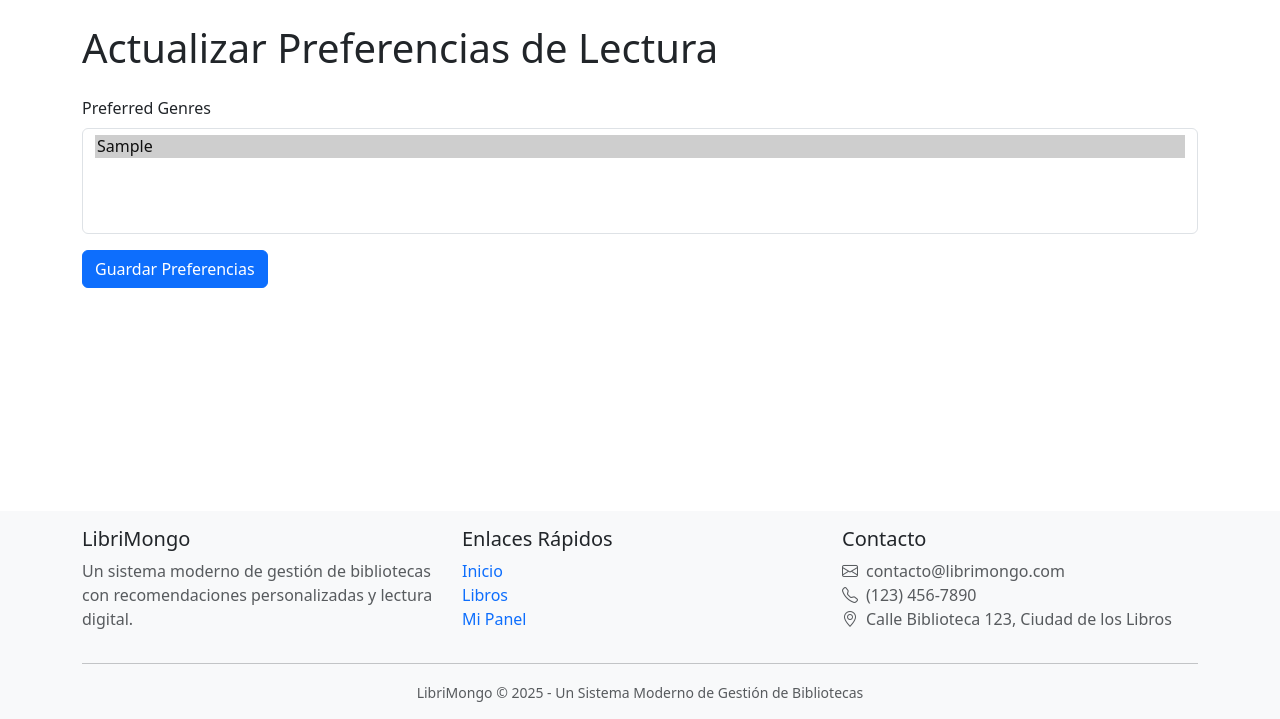
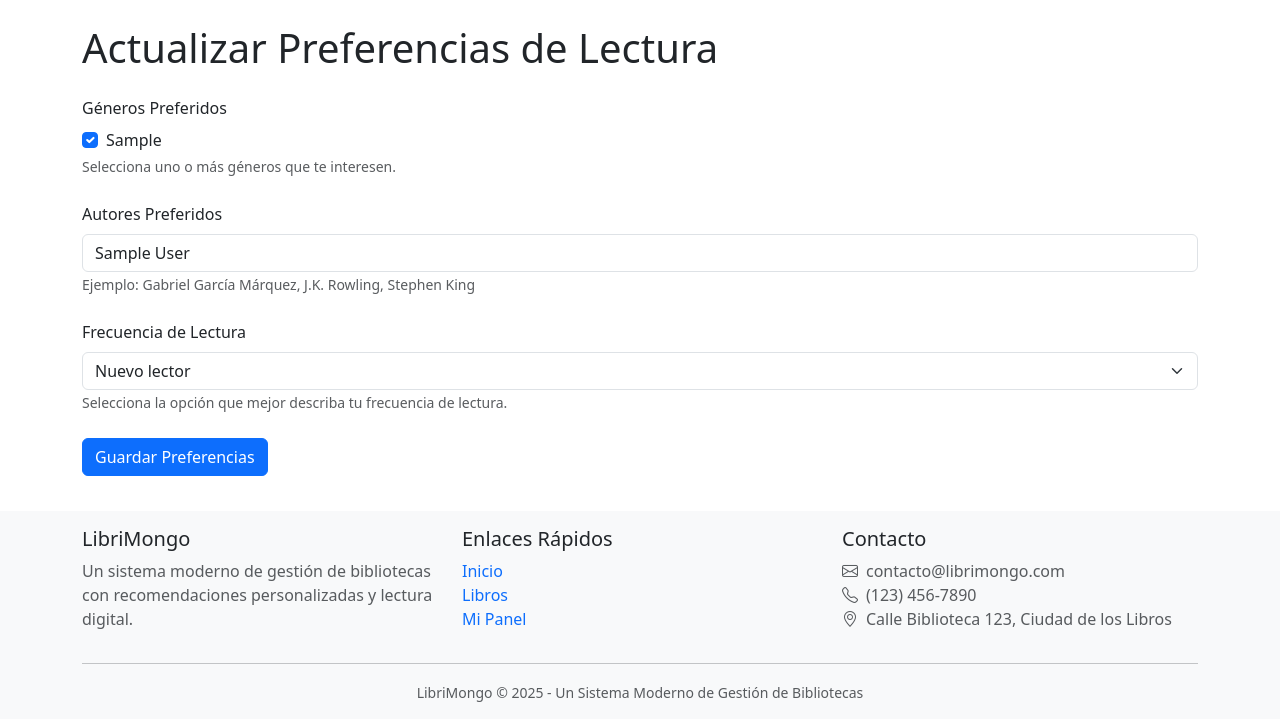
Before and after one commit to Jordimlies/librimongo, a Flask app: page /user/preferences in a window 1280 px wide. Shown: the part 80-799 px from the top of the page. Run offline with Flask 3, Linux system fonts and the light colour scheme; the first user in the database is signed in; tables that the repository leaves empty hold one stand-in row (Sample ...); a database or web service that is not in the repository returns one stand-in record (Sample ...).

Commit message:
fix active_loans

```diff
--- a/routes/book_routes.py
+++ b/routes/book_routes.py
@@ -271,7 +271,8 @@ def read_book(book_id):
     if not book_content:
         flash('Book content not available.', 'warning')
         return redirect(url_for('book_routes.book_detail', book_id=book_id))
-
+    book_content = get_book_content(book_id)
+    print(f"Book ID: {book_id}, Content: {book_content}")
     # Track interaction
     track_user_interaction(current_user.id, book_id, 'read')
 
--- a/routes/user_routes.py
+++ b/routes/user_routes.py
@@ -161,12 +161,21 @@ def reviews():
 @user_bp.route('/loans')
 @login_required
 def loans():
-    active_loans = get_user_active_loans(current_user.id)  # ✅ esto debe ser una LISTA
+    # Obtener préstamos activos y asegurarse de que sea una lista
+    active_loans = get_user_active_loans(current_user.id)
     overdue_loans = get_overdue_loans(current_user.id)
+
+    # Obtener recomendaciones para el usuario
+    from services.recommendation_service import get_recommendations_for_user
+    recommendations = get_recommendations_for_user(current_user.id, limit=5)
+
+    # Obtener estadísticas del usuario
+    from services.user_service import get_user_statistics
+    statistics = get_user_statistics(current_user.id)
 
     return render_template(
         'user_dashboard.html',
-        active_loans=list(active_loans),  # 👈 Esto fuerza la conversión a lista
+        active_loans=active_loans,  # Ya es una lista desde get_user_active_loans
         overdue_loans=overdue_loans,
         recommendations=recommendations,
         statistics=statistics
@@ -204,16 +213,23 @@ def preferences():
         form.preferred_genres.data = user_preferences.get('favorite_genres', [])
 
     if form.validate_on_submit():
+        # Debug: Print submitted data
+        print(f"Submitted genres: {form.preferred_genres.data}")
+        print(f"Submitted authors: {request.form.get('preferred_authors')}")
+        print(f"Submitted frequency: {request.form.get('reading_frequency')}")
+
         success = update_user_preferences(
             current_user.id,
-            preferred_genres=form.preferred_genres.data
+            preferred_genres=form.preferred_genres.data,
+            preferred_authors=request.form.get('preferred_authors', '').split(','),
+            reading_frequency=request.form.get('reading_frequency')
         )
 
         if success:
-            flash('Preferences updated successfully.', 'success')
+            flash('Preferencias actualizadas correctamente.', 'success')
             return redirect(url_for('user_routes.profile'))
         else:
-            flash('Error updating preferences.', 'danger')
+            flash('Error al actualizar las preferencias.', 'danger')
 
     return render_template(
         'user_preferences.html',
@@ -265,6 +281,9 @@ def dashboard():
     # Get active loans
     active_loans = get_user_active_loans(current_user.id)
 
+        # Depuración: Verifica el valor de active_loans
+    print(f"active_loans: {active_loans} (type: {type(active_loans)})")
+
     # Get overdue loans
     overdue_loans = get_overdue_loans(current_user.id)
 
@@ -276,7 +295,7 @@ def dashboard():
 
     return render_template(
         'user_dashboard.html',
-        active_loans=active_loans,
+        active_loans=len(active_loans),
         overdue_loans=overdue_loans,
         recommendations=recommendations,
         statistics=statistics
--- a/services/user_service.py
+++ b/services/user_service.py
@@ -8,7 +8,7 @@ from models.mariadb_models import User, Loan, Book, db
 from models.mongodb_models import Review, LoanHistory
 from services.recommendation_service import get_recommendations_for_user, track_user_interaction
 from utils.helpers import log_activity
-from datetime import datetime
+from datetime import datetime, timezone
 
 def get_user_by_id(user_id):
     """
@@ -175,8 +175,8 @@ def get_user_active_loans(user_id):
                 'book': book,
                 'is_overdue': loan.is_overdue
             })
-
-    return active_loans
+    print(f"Active loans for user {user_id}: {active_loans} (type: {type(active_loans)})")  # Depuración
+    return active_loans or []
 
 def get_user_reading_preferences(user_id):
     """
@@ -269,7 +269,7 @@ def get_overdue_loans(user_id):
     Returns:
         list: Overdue loans with book details
     """
-    now = datetime.utcnow()
+    now = datetime.now(timezone.utc)
     loans = Loan.query.filter(
         Loan.user_id == user_id,
         Loan.is_returned == False,
@@ -310,7 +310,7 @@ def get_user_statistics(user_id):
     avg_rating = sum(ratings) / len(ratings) if ratings else 0
 
     # Calculate books read per month (last 6 months)
-    now = datetime.utcnow()
+    now = datetime.now(timezone.utc)
     months = {}
     for i in range(6):
         month = now.month - i
--- a/templates/base.html
+++ b/templates/base.html
@@ -83,9 +83,9 @@
                                     </a></li>
                                     <li><a class="dropdown-item" href="{{ url_for('user_routes.loans') }}">
                                         <i class="bi bi-book me-2"></i>Mis Préstamos
-                                        {% set active_loans = current_user.loans.filter_by(is_returned=False).count() %}
-                                        {% if active_loans > 0 %}
-                                            <span class="badge bg-primary">{{ active_loans }}</span>
+                                        {% set active_loans_count = current_user.loans.filter_by(is_returned=False).count() %}
+                                        {% if active_loans_count > 0 %}
+                                        <span class="badge bg-primary">{{ active_loans_count }}</span>
                                         {% endif %}
                                     </a></li>
                                     <li><a class="dropdown-item" href="{{ url_for('user_routes.reading_history') }}">
--- a/templates/user_preferences.html
+++ b/templates/user_preferences.html
@@ -8,18 +8,50 @@
     <form method="POST" action="{{ url_for('user_routes.preferences') }}">
         {{ form.hidden_tag() }}
 
-        <div class="mb-3">
-            {{ form.preferred_genres.label(class="form-label") }}
-            {{ form.preferred_genres(class="form-select", multiple=True) }}
+        <!-- Selección de Géneros Preferidos -->
+        <div class="mb-4">
+            <label class="form-label">Géneros Preferidos</label>
+            <div>
+                {% for genre, label in form.preferred_genres.choices %}
+                    <div class="form-check">
+                        <input class="form-check-input" type="checkbox" id="genre_{{ genre }}" name="preferred_genres" value="{{ genre }}"
+                               {% if genre in form.preferred_genres.data %}checked{% endif %}>
+                        <label class="form-check-label" for="genre_{{ genre }}">{{ label }}</label>
+                    </div>
+                {% endfor %}
+            </div>
             {% if form.preferred_genres.errors %}
-                <div class="text-danger">
+                <div class="text-danger mt-2">
                     {% for error in form.preferred_genres.errors %}
                         {{ error }}
                     {% endfor %}
                 </div>
             {% endif %}
+            <small class="form-text text-muted">Selecciona uno o más géneros que te interesen.</small>
         </div>
 
+        <!-- Preferencias de Autores -->
+        <div class="mb-4">
+            <label for="preferred_authors" class="form-label">Autores Preferidos</label>
+            <input type="text" id="preferred_authors" name="preferred_authors" class="form-control"
+                   value="{{ current_preferences.get('favorite_authors', '') | join(', ') }}"
+                   placeholder="Escribe los nombres de tus autores favoritos separados por comas">
+            <small class="form-text text-muted">Ejemplo: Gabriel García Márquez, J.K. Rowling, Stephen King</small>
+        </div>
+
+        <!-- Frecuencia de Lectura -->
+        <div class="mb-4">
+            <label for="reading_frequency" class="form-label">Frecuencia de Lectura</label>
+            <select id="reading_frequency" name="reading_frequency" class="form-select">
+                <option value="new_reader" {% if current_preferences.reading_frequency == 'New reader' %}selected{% endif %}>Nuevo lector</option>
+                <option value="occasional_reader" {% if current_preferences.reading_frequency == 'Occasional reader' %}selected{% endif %}>Lector ocasional</option>
+                <option value="regular_reader" {% if current_preferences.reading_frequency == 'Regular reader' %}selected{% endif %}>Lector regular</option>
+                <option value="avid_reader" {% if current_preferences.reading_frequency == 'Avid reader' %}selected{% endif %}>Lector ávido</option>
+            </select>
+            <small class="form-text text-muted">Selecciona la opción que mejor describa tu frecuencia de lectura.</small>
+        </div>
+
+        <!-- Botón de Guardar -->
         <button type="submit" class="btn btn-primary">Guardar Preferencias</button>
     </form>
 </div>
--- a/templates/user_profile.html
+++ b/templates/user_profile.html
@@ -119,7 +119,7 @@
                         <div class="col-md-6 mb-3">
                             <div class="d-grid">
                                 <a href="{{ url_for('user_routes.loans') }}" class="btn btn-outline-primary">
-                                    <i class="bi bi-book"></i> Mis Préstamos ({{ profile.active_loans }})
+                                    <i class="bi bi-book"></i> Mis Préstamos ({{ active_loans_count }})
                                 </a>
                             </div>
                         </div>
```
Also changed, not shown: templates/user_dashboard.html (+3 -4 lines), 1 other file.
